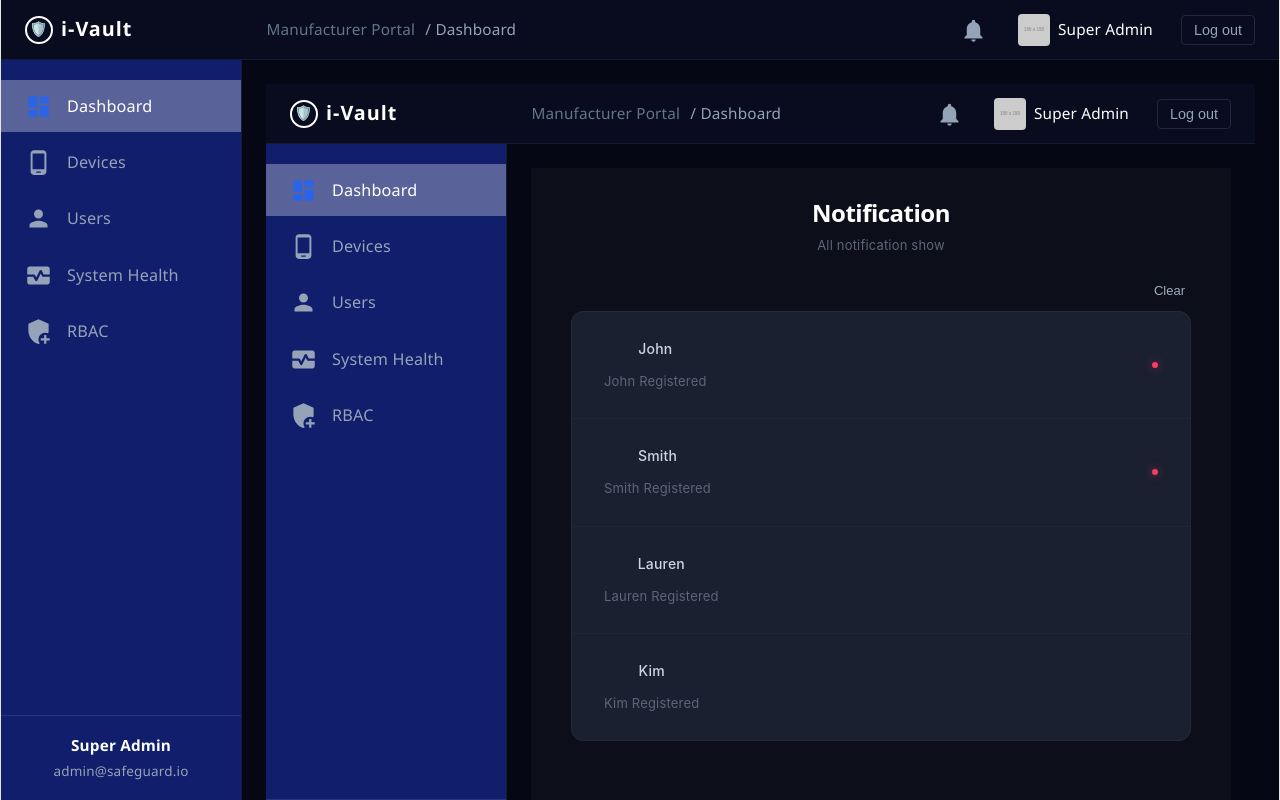
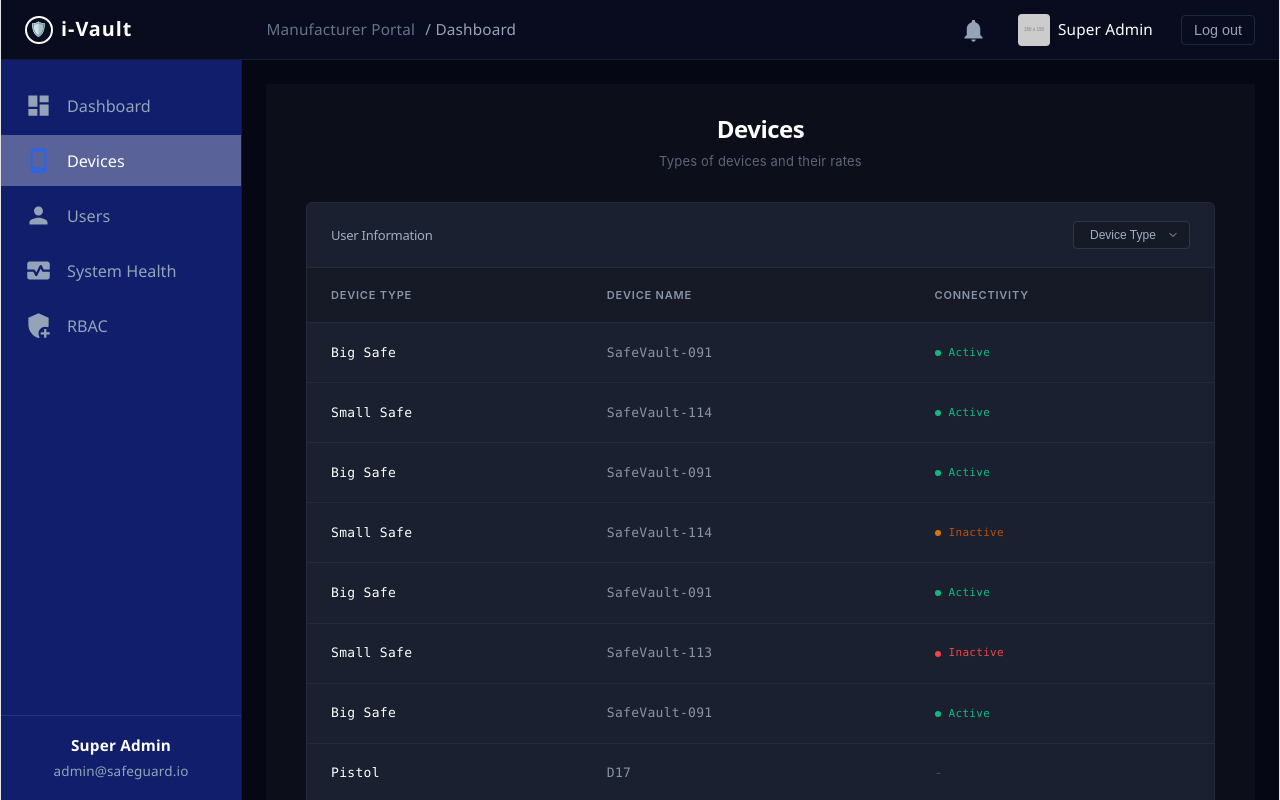
Before and after one commit to umaishasan/ivaultWeb, a React (Vite) app: page /devices in a window 1280 px wide. Built offline with nearby package versions, Linux system fonts and the light colour scheme.

Commit message:
scripts updated for routing

```diff
--- a/src/App.tsx
+++ b/src/App.tsx
@@ -1,18 +1,28 @@
 import './App.css'
-import { CommonPage } from './CommonPage/CommonPage.tsx'
+import { BrowserRouter, Routes, Route } from 'react-router-dom'
+import Login from './Login/Login.tsx'
 import { DashboardContent } from './Dashboard/Dashboard.tsx'
-import Device from './Device/Device.tsx'
+import { DeviceContent } from './Device/Device.tsx'
+import { UserContent } from './User/User.tsx'
+import { SystemHealthContent } from './SystemHealth/SystemHealth.tsx'
+import { RBACContent } from './RBAC/Rbac.tsx'
 import { EditProfileContent } from './EditProfile/EditProfile.tsx'
 import { NotificationContent } from './Notification/Notification.tsx'
-import RBACContent from './RBAC/Rbac.tsx'
-import { SystemHealthContent } from './SystemHealth/SystemHealth.tsx'
-import User from './User/User.tsx'
 
 function App() {
   return (
-    <CommonPage>
-        <NotificationContent />
-    </CommonPage>
+    <BrowserRouter>
+      <Routes>
+        <Route path="/" element={<Login />} />
+        <Route path="/dashboard" element={<DashboardContent />} />
+        <Route path="/devices" element={<DeviceContent />} />
+        <Route path="/users" element={<UserContent />} />
+        <Route path="/system-health" element={<SystemHealthContent />} />
+        <Route path="/rbac" element={<RBACContent />} />
+        <Route path="/editprofile" element={<EditProfileContent />} />
+        <Route path="/notifications" element={<NotificationContent />} />
+      </Routes>
+    </BrowserRouter>
   )
 }
 
--- a/src/CommonPage/CommonPage.css
+++ b/src/CommonPage/CommonPage.css
@@ -143,6 +143,11 @@
   font-size: 0.9rem;
   transition: all 0.2s;
   cursor: pointer;
+  border: none;
+  background: none;
+  text-align: left;
+  width: 100%;
+  font-family: inherit;
 }
 
 .navlinkIcon{
@@ -162,7 +167,7 @@
 .navLink:hover, .activeNavLink {
   color: #ffffff;
   background-color: rgba(255, 255, 255, 0.3);
-
+  border: 0px;
 }
 
 .sidebarFooter {
--- a/src/CommonPage/CommonPage.tsx
+++ b/src/CommonPage/CommonPage.tsx
@@ -1,4 +1,5 @@
 import React, { type ReactNode, useState, useRef, useEffect } from 'react';
+import { useNavigate, useLocation } from 'react-router-dom';
 import "./CommonPage.css"; // Direct standard CSS import
 import DashboardIcon from '@mui/icons-material/Dashboard';
 import PhoneAndroidIcon from '@mui/icons-material/PhoneAndroid';
@@ -19,6 +20,8 @@ export const CommonPage: React.FC<CommonPageProps> = ({
   currentPageTitle = "Dashboard",
   onEditProfileClick
 }) => {
+  const navigate = useNavigate();
+  const location = useLocation();
   const [isDropdownOpen, setIsDropdownOpen] = useState(false);
   const dropdownRef = useRef<HTMLDivElement>(null);
 
@@ -67,7 +70,7 @@ export const CommonPage: React.FC<CommonPageProps> = ({
 
         <div className="rightHeader">
           <div className="notificationIcon" title="Notifications">
-            <NotificationsIcon style={{ marginRight: '3px', verticalAlign: 'middle' }}/>
+            <NotificationsIcon onClick={() => navigate('/notifications')} style={{ marginRight: '3px', verticalAlign: 'middle' }}/>
           </div>
 
           {/* Wrapper with ref to handle click-outside */}
@@ -84,7 +87,7 @@ export const CommonPage: React.FC<CommonPageProps> = ({
             {/* Floating Edit Profile Dropdown */}
             {isDropdownOpen && (
               <div className="profileDropdown" >
-                <button className="dropdownItem" onClick={handleEditProfile}>
+                <button className="dropdownItem" onClick={() => navigate('/editprofile')}>
                   <DriveFileRenameOutlineIcon className='navlinkIcon' style={{ marginRight: '3px', verticalAlign: 'middle' }}/>
                   Edit Profile
                 </button>
@@ -102,31 +105,31 @@ export const CommonPage: React.FC<CommonPageProps> = ({
         {/* Sidebar */}
         <aside className="sidebar">
           <div className="navLinks">
-            <a href="#dashboard" className="navLink activeNavLink">
+            <button onClick={() => navigate('/dashboard')} className={`navLink ${location.pathname === '/dashboard' ? 'activeNavLink' : ''}`}>
               <span>
                 <DashboardIcon className='navlinkIcon' style={{ marginRight: '3px', verticalAlign: 'middle' }}/>
               </span> Dashboard
-            </a>
-            <a href="#devices" className="navLink">
+            </button>
+            <button onClick={() => navigate('/devices')} className={`navLink ${location.pathname === '/devices' ? 'activeNavLink' : ''}`}>
               <span>
                 <PhoneAndroidIcon className='navlinkIcon' style={{ marginRight: '3px', verticalAlign: 'middle' }}/>
               </span> Devices
-            </a>
-            <a href="#users" className="navLink">
+            </button>
+            <button onClick={() => navigate('/users')} className={`navLink ${location.pathname === '/users' ? 'activeNavLink' : ''}`}>
               <span>
                 <PersonIcon className='navlinkIcon' style={{ marginRight: '3px', verticalAlign: 'middle' }}/>
               </span> Users
-            </a>
-            <a href="#health" className="navLink">
+            </button>
+            <button onClick={() => navigate('/system-health')} className={`navLink ${location.pathname === '/system-health' ? 'activeNavLink' : ''}`}>
               <span>
                 <MonitorHeartIcon className='navlinkIcon' style={{ marginRight: '3px', verticalAlign: 'middle' }}/>
               </span> System Health
-            </a>
-            <a href="#rbac" className="navLink">
+            </button>
+            <button onClick={() => navigate('/rbac')} className={`navLink ${location.pathname === '/rbac' ? 'activeNavLink' : ''}`}>
               <span>
                 <AddModeratorIcon className='navlinkIcon' style={{ marginRight: '3px', verticalAlign: 'middle' }}/>
               </span> RBAC
-            </a>
+            </button>
           </div>
 
           <div className="sidebarFooter">
--- a/src/EditProfile/EditProfile.tsx
+++ b/src/EditProfile/EditProfile.tsx
@@ -1,8 +1,10 @@
 import React, { useState } from 'react';
 import './EditProfile.css';
 import { CommonPage } from '../CommonPage/CommonPage';
+import { useNavigate, useLocation } from 'react-router-dom';
 
 export function EditProfileContent() {
+  const navigate = useNavigate();
   const [email, setEmail] = useState('');
   const [password, setPassword] = useState('');
   const [confirmPassword, setConfirmPassword] = useState('');
@@ -69,7 +71,7 @@ export function EditProfileContent() {
 
             {/* Centered Button Wrapper */}
             <div className="form-actions">
-              <button type="submit" className="btn-update">
+              <button type="submit" className="btn-update" onClick={() => navigate('/dashboard')}>
                 Update
               </button>
             </div>
```
Also changed, not shown: package.json (+7 -1 lines), 1 other file (tests, documents, lock files or other folders).
